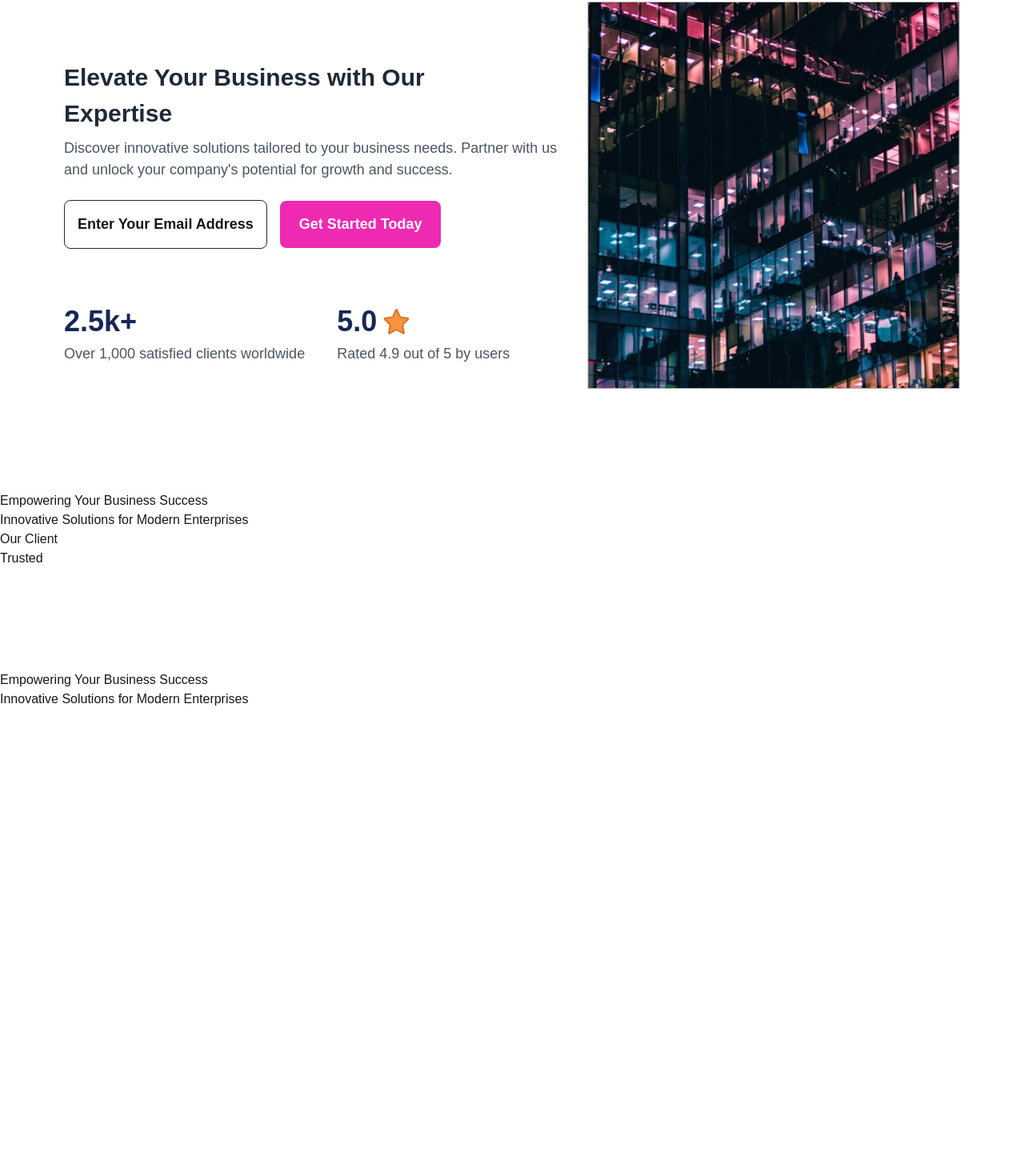
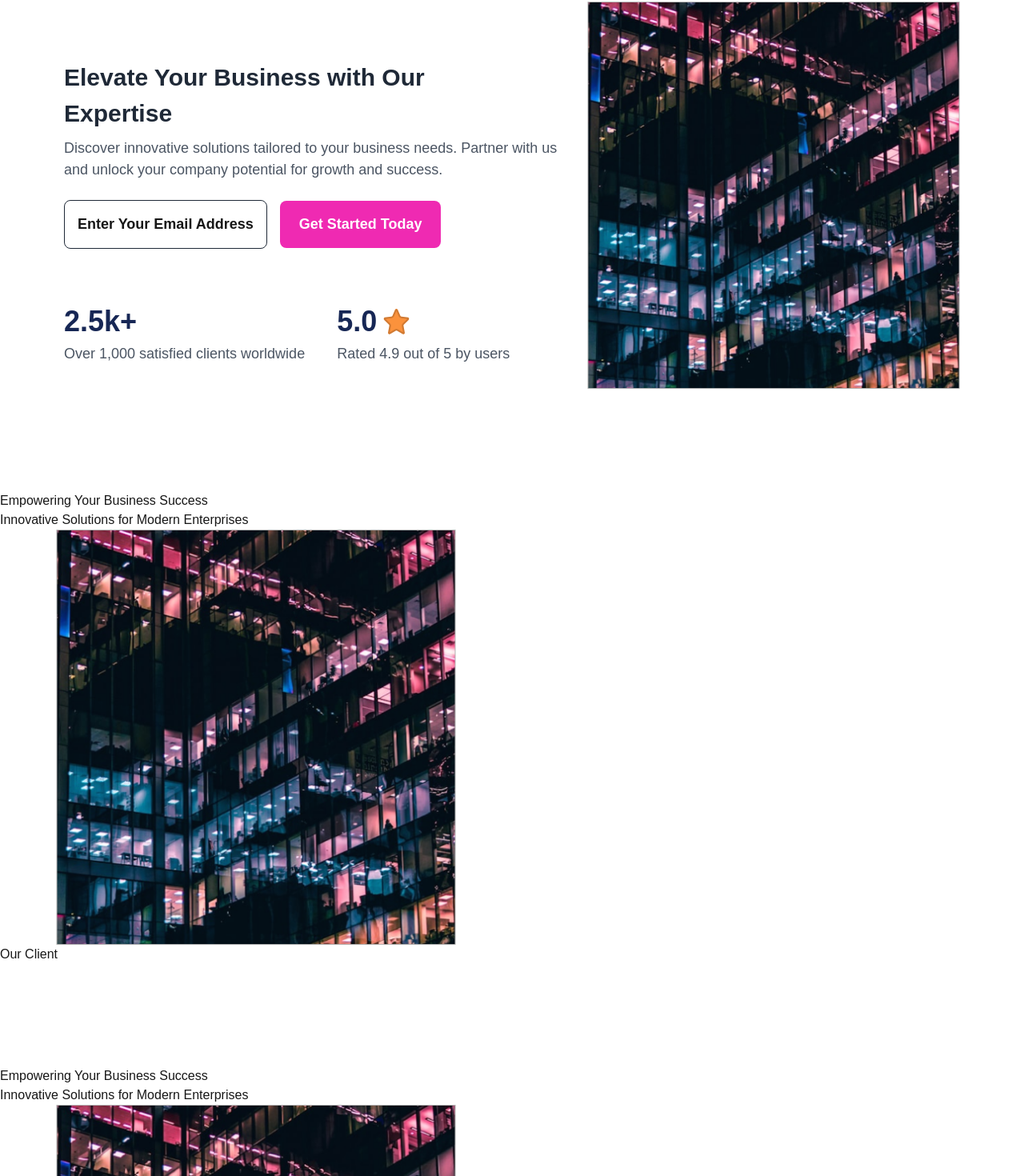
Before and after one commit to Petergya/work2, a Next.js app: page / in a window 1280 px wide. Shown: the part 1126-2596 px from the top of the page at 80% size. Before the commit the page ends 2012 px from the top, so only its background shows below. Built offline with nearby package versions, Linux system fonts and the light colour scheme.

Commit message:
minor fix

```diff
--- a/src/app/layout.tsx
+++ b/src/app/layout.tsx
@@ -1,7 +1,8 @@
+// @typescript-eslint/no-unused-vars
 import type { Metadata } from "next";
 import localFont from "next/font/local";
 import "./globals.css";
-import HeaderFooter from "@/components/layout/layout";
+
 import Navbar from "@/components/layout/Navbar";
 import Footer from "@/component/Innovate";
 
--- a/src/app/page.tsx
+++ b/src/app/page.tsx
@@ -1,16 +1,7 @@
-
-
-
 import Hero from "@/component/Hero";
 import Innovate from "@/component/Innovate"
 import Elivate from "@/component/Elivate"
 import OurClients from "@/component/OurClients"
-import Trusted from "@/component/Trusted"
-
-
-
-
-
 
 export default function Home() {
   return (
@@ -20,7 +11,7 @@ export default function Home() {
     <Elivate />
     <Innovate />
     <OurClients/>
-    <Trusted/>
+    {/* <Trusted/> */}
 
 
   </>
--- a/src/component/Elivate.jsx
+++ b/src/component/Elivate.jsx
@@ -1,97 +1,4 @@
-// import Image from "next/image";
 
-// export default function Elivate() {
-//   return (
-//     <div className="flex mt-32">
-//       <div className=" w-2/3 px-20 py-6 mt-12">
-//         <div className="mb-6">
-//           <h1 className="text-[30px] font-semibold text-gray-800">
-//             Elevate Your Business with Our <br /> Expertise
-//           </h1>
-//           <p className="text-[18px] text-gray-600 mt-2">
-//             Discover innovative solutions tailored to your business needs.
-//             Partner with us and unlock your company&#39;s potential for growth and
-//             success.
-//           </p>
-//         </div>
-
-//         <div className="flex flex-col md:flex-row  gap-4">
-//                <button className="border border-gray-800 font-semibold py-4 text-[18px] px-4 rounded-lg focus:outline-none">
-//                 Enter Your Email Address
-//               </button>
-//               <button className="bg-[#EF2AB2] font-semibold text-white text-[18px] py-4 px-6 rounded-lg focus:outline-none">
-//              Get Started Today
-//             </button>
-//           </div>
-//         <div className=" flex gap-10 mt-16">
-//           <div className="flex flex-col ">
-//             <h2 className="text-[36px] font-semibold text-[#172755]">2.5k+</h2>
-//             <p className="text-[18px] text-gray-600">
-//               Over 1,000 satisfied clients worldwide
-//             </p>
-//           </div>
-// <div>
-// <div className="flex justify-center gap-4  ">
-//             <div>
-//               <h2 className="text-[36px] font-semibold text-[#172755]">5.0</h2>
-//             </div>
-
-//             <div className="mt-2">
-//               <svg
-//                 width="33"
-//                 height="32"
-//                 viewBox="0 0 33 32"
-//                 fill="none"
-//                 xmlns="http://www.w3.org/2000/svg"
-//               >
-//                 <g clipPath="url(#clip0_1_114)">
-//                   <path
-//                     d="M17.421 27.5505C16.8527 27.2158 16.1473 27.2158 15.579 27.5505L8.72646 31.5837C7.38202 32.3751 5.73143 31.2146 6.02104 29.6817L7.603 21.3086C7.71612 20.7099 7.52142 20.0943 7.08455 19.6696L1.05219 13.8042C-0.0398643 12.7424 0.58189 10.8889 2.09335 10.7004L10.0889 9.70325C10.7238 9.62408 11.2701 9.21671 11.5271 8.63087L14.8371 1.08611C15.4726 -0.362359 17.5274 -0.362361 18.1629 1.0861L21.4729 8.63086C21.7299 9.21671 22.2762 9.62408 22.911 9.70325L30.9066 10.7004C32.4181 10.8889 33.0399 12.7424 31.9478 13.8042L25.9154 19.6696C25.4785 20.0943 25.2839 20.7099 25.397 21.3086L26.979 29.6817C27.2686 31.2146 25.618 32.3751 24.2736 31.5837L17.421 27.5505Z"
-//                     fill="#FB923C"
-//                   />
-//                   <path
-//                     d="M17.9968 26.5724C17.073 26.0286 15.927 26.0286 15.0032 26.5724L8.15077 30.6057C7.64661 30.9024 7.02764 30.4672 7.13624 29.8924L8.7182 21.5192C8.90202 20.5463 8.58562 19.546 7.87573 18.8558L1.84336 12.9905C1.43384 12.5923 1.667 11.8973 2.2338 11.8265L10.2294 10.8294C11.261 10.7008 12.1488 10.0388 12.5664 9.08679L15.8764 1.54202C16.1147 0.998848 16.8853 0.998852 17.1236 1.54202L20.4336 9.08679C20.8512 10.0388 21.7391 10.7008 22.7706 10.8294L30.7663 11.8265C31.333 11.8973 31.5662 12.5923 31.1567 12.9905L25.1243 18.8558C24.4144 19.546 24.098 20.5463 24.2819 21.5192L25.8638 29.8924C25.9723 30.4672 25.3534 30.9024 24.8492 30.6057L17.9968 26.5724Z"
-//                     stroke="#0D0D0D"
-//                     strokeOpacity="0.18"
-//                     strokeWidth="2"
-//                   />
-//                 </g>
-//                 <defs>
-//                   <clipPath id="clip0_1_114">
-//                     <rect
-//                       x="0.5"
-//                       width="32"
-//                       height="32"
-//                       rx="1.6"
-//                       fill="white"
-//                     />
-//                   </clipPath>
-//                 </defs>
-//               </svg>
-//             </div>
-//           </div>
-//     <p className="text-[18px] text-gray-600">
-//     Rated 4.9 out of 5 by users
-//     </p>
-// </div>
-
-
-
-//         </div>
-//       </div>
-
-//       <div className=" w-1/2 flex justify-center items-center ">
-//         <Image
-//           src="/images/elivate.png"
-//           alt="Hero Image"
-//           width={500}
-//           height={405}
-//           className="object-cover"
-//         />
-//       </div>
-//     </div>
-//   );
-// }
 
 
 import Image from "next/image";
@@ -106,7 +13,7 @@ export default function Elevate() {
           </h1>
           <p className="text-[18px] text-gray-600 mt-2">
             Discover innovative solutions tailored to your business needs.
-            Partner with us and unlock your company&#39;s potential for growth and
+            Partner with us and unlock your company potential for growth and
             success.
           </p>
         </div>
--- a/src/component/Innovate.jsx
+++ b/src/component/Innovate.jsx
@@ -1,3 +1,5 @@
+import Image from "next/image";
+
 export default function Footer(){
 
     return(
@@ -10,6 +12,16 @@ export default function Footer(){
 
             </div>
 
+            <div className="w-full lg:w-1/2 flex justify-center items-center">
+        <Image
+          src="/images/elivate.png"
+          alt="Hero Image"
+          width={500}
+          height={405}
+          className="object-cover"
+        />
+      </div>
+
 
         </div>
     )
--- a/src/components/layout/layout.jsx
+++ b/src/components/layout/layout.jsx
@@ -1,7 +1,7 @@
 import Navbar from "./Navbar";
 import Footer from "./Footer";
 
-export default function HeaderFooter({ children }) {
+export default function Layout({ children }) {
 
   return (
     <div className="w-full h-full flex flex-row-rever">
```
Also changed, not shown: src/component/Hero.jsx (+0 -32 lines), src/components/common/CustomBackgroundButton.jsx (+0 -16 lines), src/components/layout/Navbar.jsx (+59 -0 lines).
